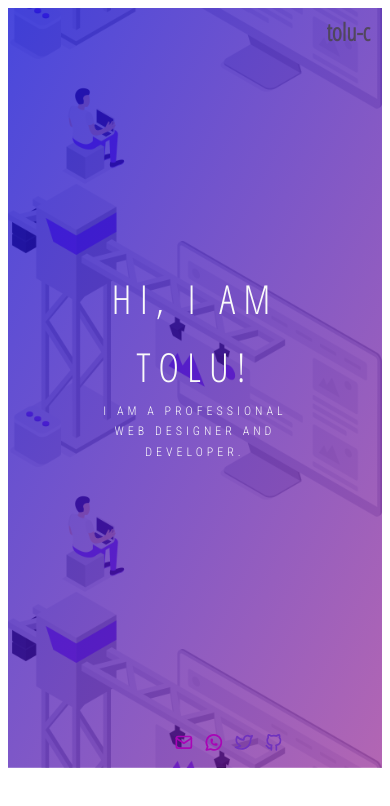
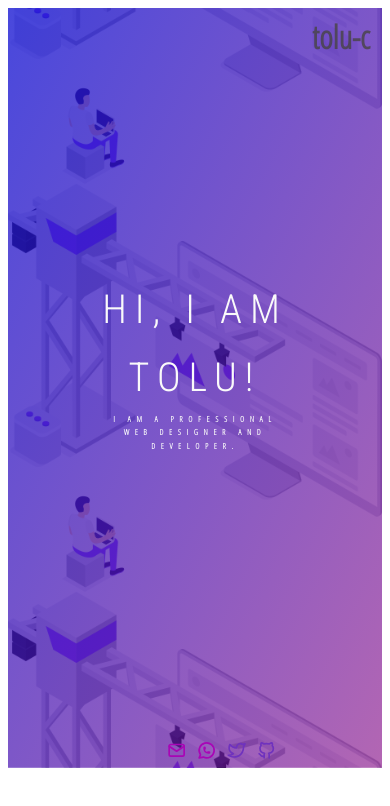
Before and after one commit to tolu-c/design, a plain HTML site: page index.html in a window 390 px wide. Drawn offline with Linux system fonts and the light colour scheme.

Commit message:
update queries

```diff
--- a/static/css/index.css
+++ b/static/css/index.css
@@ -76,7 +76,7 @@ html {
   font-weight: 400;
   letter-spacing: 1rem;
   animation: fromUp 1s ease-out;
-  font-family: "Open Sans Condensed", sans-serif;
+  font-family: "Roboto Condensed", sans-serif;
 }
 
 .hero-heading--sub {
@@ -85,7 +85,7 @@ html {
   font-weight: 700;
   letter-spacing: .7rem;
   animation: fromDown 1s ease-out;
-  font-family: "Roboto Condensed", sans-serif;
+  font-family: "Open Sans Condensed", sans-serif;
 }
 
 .header__buttons {
--- a/static/css/queries.css
+++ b/static/css/queries.css
@@ -89,3 +89,30 @@
         font-size: .75em;
     }
 }
+
+@media (max-width: 400px) {
+    html {
+        font-size: 50%; /*8px*/
+    }
+    body {
+        padding: 1rem;
+    }
+    .header__logo-box {
+        right: 1.5rem;
+        top: .2rem;
+        font-size: 4rem;
+        font-weight: 700;
+    }
+    .hero-heading--sub {
+        font-size: 1rem;
+        font-weight: 600;
+        letter-spacing: .7rem;
+    }
+    .header__buttons {
+        bottom: 0;
+        right: 1rem;
+    }
+    .icons {
+        font-size: 1rem;
+    }
+}
```
